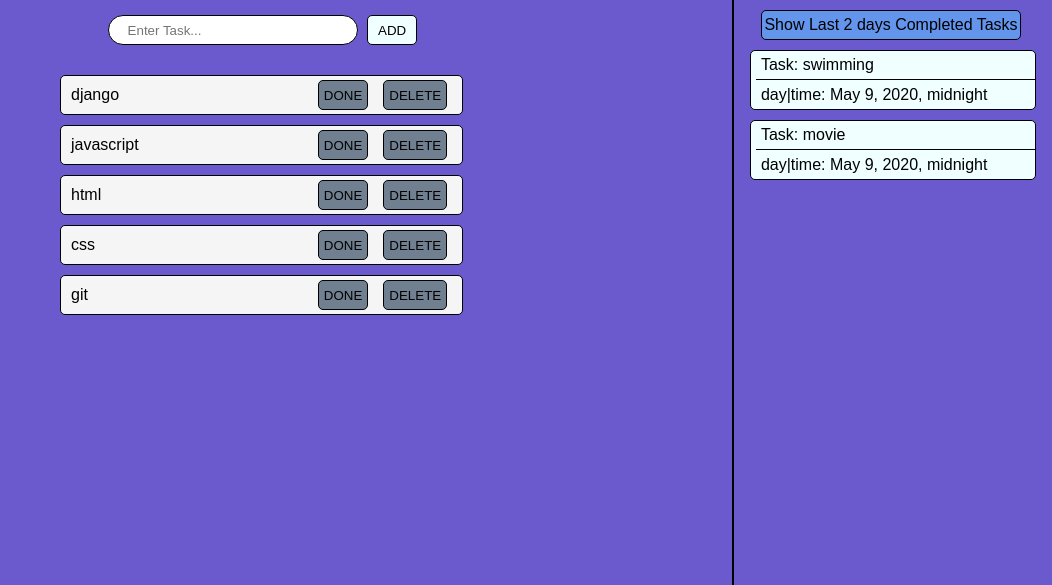
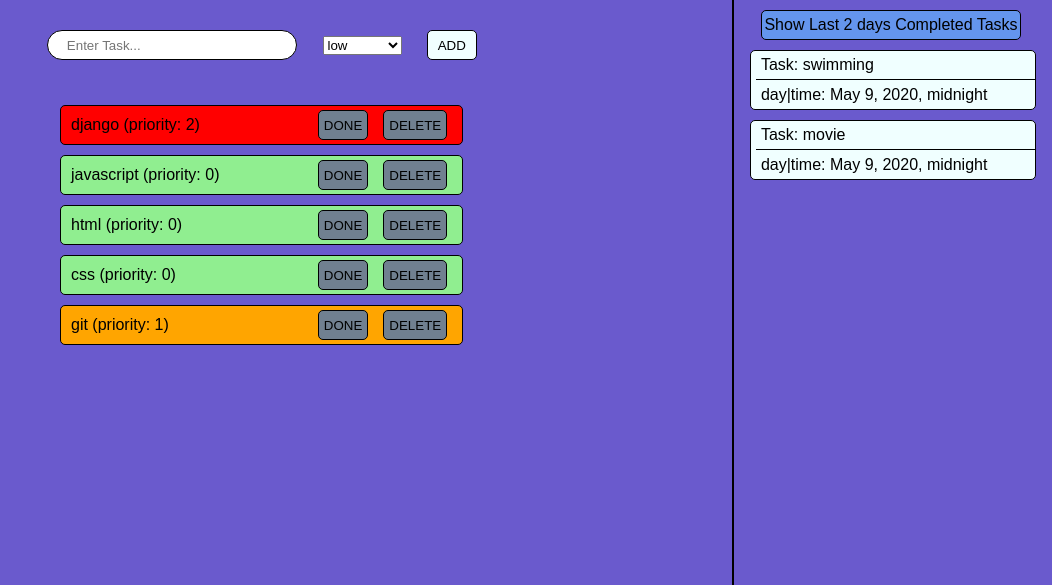
Before and after one commit to manav2000/todolist-django-app, a Django app: page / in a window 1280 px wide. Shown: the part 150-735 px from the top of the page, without its empty margins (228-1280 px from the left). Run offline with Django 3.2, Linux system fonts and the light colour scheme; data comes from the database, SQL or seed files in the repository; both versions use the stored data as it was after the commit; some libraries are stand-ins or nearby versions.

Commit message:
added priority feature

```diff
--- a/todolist/toDoListApp/admin.py
+++ b/todolist/toDoListApp/admin.py
@@ -5,7 +5,7 @@ from .models import TaskList, DoneTasks
 
 
 class TodoAdmin(admin.ModelAdmin):
-    list_display = ('task', 'pub_date')
+    list_display = ('task', 'pub_date', 'priority')
 
 
 class DoneTaskAdmin(admin.ModelAdmin):
--- a/todolist/toDoListApp/models.py
+++ b/todolist/toDoListApp/models.py
@@ -7,6 +7,13 @@ from django.db import models
 
 class TaskList(models.Model):
     task = models.CharField(max_length=200)
+    CHOOSE_PRIORITY = (
+        ('0', 'low'),
+        ('1', 'moderate'),
+        ('2', 'high')
+    )
+    priority = models.CharField(
+        choices=CHOOSE_PRIORITY, max_length=10, null=True)
     pub_date = models.DateTimeField('date_published')
 
     def __str__(self):
--- a/todolist/toDoListApp/static/toDoListApp/css/style.css
+++ b/todolist/toDoListApp/static/toDoListApp/css/style.css
@@ -39,11 +39,18 @@ header {
 }
 
 .search-box {
-    position: relative;
-    width: 100%;
+    width: 50%;
     height: 60px;
+    margin-left: 250px;
 }
 
+.addtask {
+    display: flex;
+    flex-direction: row;
+    justify-content: space-evenly;
+    align-items: center;
+    margin-top: 30px;
+}
 
 .search-box #search {
     width: 250px;
@@ -53,9 +60,6 @@ header {
     align-content: center;
     justify-content: center;
     border-radius: 25px;
-    margin-top: 15px;
-    position: absolute;
-    margin-left: 35%;
     border: 1.5px solid black;
 }
 
@@ -65,10 +69,7 @@ header {
 }
 
 #add-button {
-    position: absolute;
     background: azure;
-    margin-left: 62%;
-    margin-top: 15px;
     height: 30px;
     width: 50px;
     display: flex;
@@ -162,3 +163,15 @@ li {
 .task-name {
     border-bottom: 1.5px solid black;
 }
+
+.p0 {
+    background: lightgreen !important;
+}
+
+.p1 {
+    background: orange !important;
+}
+
+.p2 {
+    background: red !important;
+}
--- a/todolist/toDoListApp/templates/toDoListApp/index.html
+++ b/todolist/toDoListApp/templates/toDoListApp/index.html
@@ -3,18 +3,23 @@
 {% block content %}
 <div class="container-1">
     <div class="search-box">
-        <form action="add_task/" method="post">
+        <form class='addtask' action="add_task/" method="post">
             <div id="search">
                 <input type="text" name="content" placeholder="Enter Task...">
             </div>
+            <select name="priority" id="importance">
+                <option value="0" style="background: green;">low</option>
+                <option value="1" style="background: goldenrod;">moderate</option>
+                <option value="2" style="background: red;">high</option>
+            </select>
             <div id="add-button"><button type="submit">ADD</button></div>
         </form>
     </div>
     <div class="list">
         {% for item in listItems %}
 
-        <div id="task">
-            <li>{{ item.task }}</li>
+        <div id="task" class="p{{ item.priority }}">
+            <li>{{ item.task }} (priority: {{ item.priority }})</li>
             <div id="buttons">
                 <form action="done_task/{{ item.id }}/" action="post">
                     <div id="done-button">
--- a/todolist/toDoListApp/views.py
+++ b/todolist/toDoListApp/views.py
@@ -5,6 +5,7 @@ from django.http import HttpResponse, HttpResponseRedirect
 from django.utils import timezone
 from django.views.decorators.csrf import csrf_exempt
 from django.core import serializers
+from django.views.generic.edit import UpdateView
 
 from .models import TaskList, DoneTasks
 
@@ -26,9 +27,11 @@ def index(request):
 
 @csrf_exempt
 def add_task(request):
-    current_date = timezone.now()
+    current_date = datetime.date.today()
     content = request.POST['content']
-    task_obj = TaskList.objects.create(task=content, pub_date=current_date)
+    priority = request.POST['priority']
+    task_obj = TaskList.objects.create(
+        task=content, pub_date=current_date, priority=priority)
     return HttpResponseRedirect('/')
 
 
```
Also changed, not shown: projectImages/Screenshot (204).png (added), projectImages/Screenshot (211).png (added), todolist/db.sqlite3, todolist/toDoListApp/migrations/0003_tasklist_priority.py (added), todolist/toDoListApp/migrations/0004_auto_20200511_1313.py (added), todolist/toDoListApp/migrations/0005_auto_20200511_1345.py (added), todolist/toDoListApp/migrations/0006_auto_20200511_1347.py (added).
